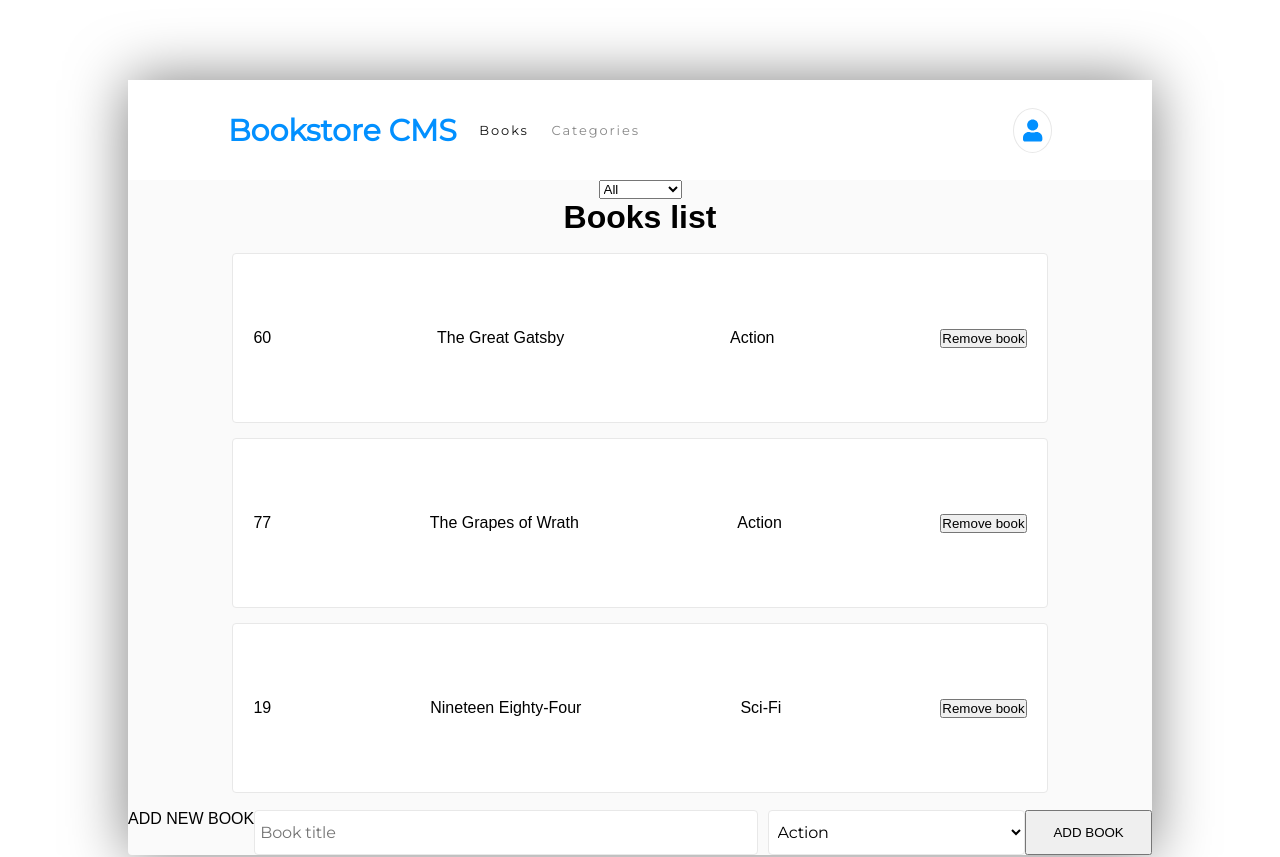
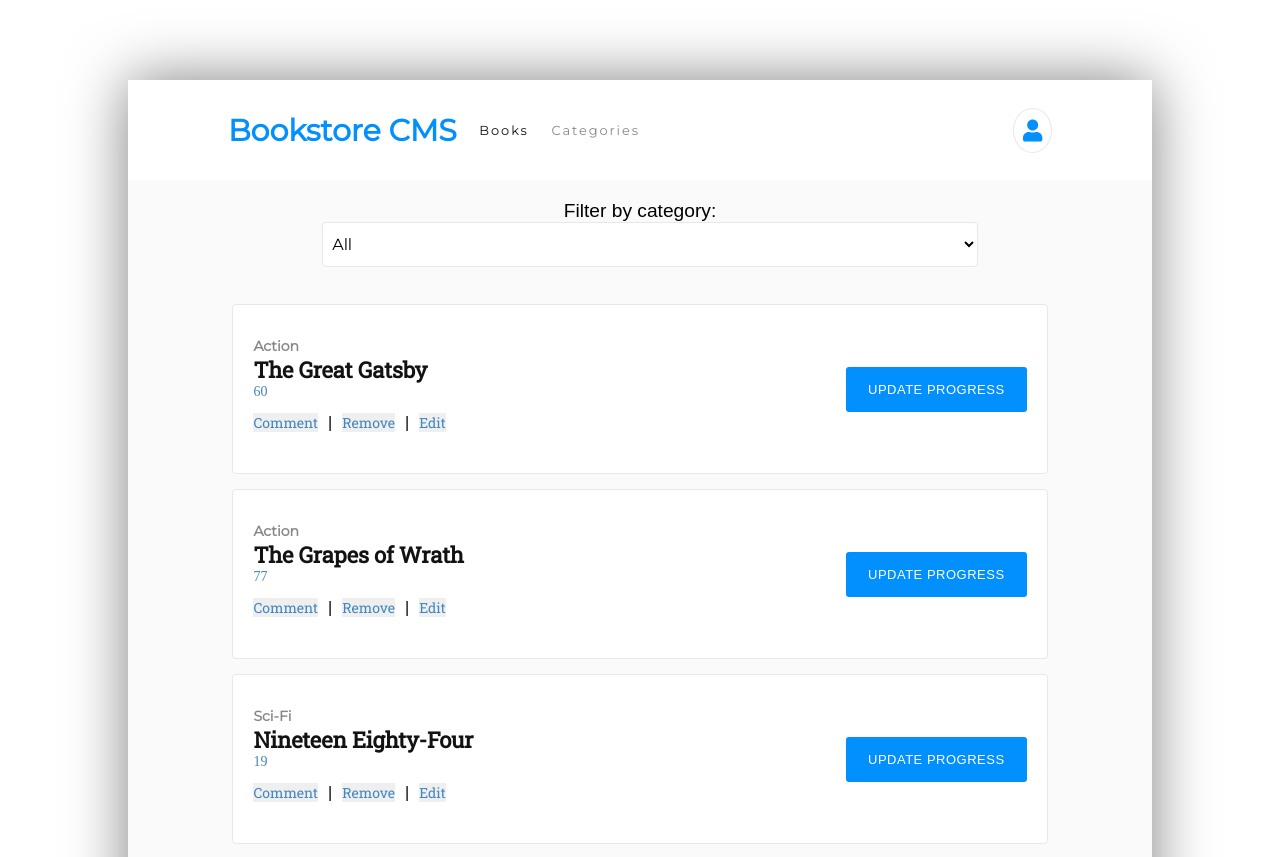
Before and after one commit to kvnlay/magic-bookstore, a React (Create React App) app: page / in a window 1280 px wide. Shown: the top 857 px of the page. Built offline with nearby package versions, Linux system fonts and the light colour scheme.

Commit message:
Styled components

```diff
--- a/src/components/Book.js
+++ b/src/components/Book.js
@@ -9,16 +9,41 @@ const Book = (props) => {
   } = props;
   return (
     <tr className="book">
-      <td>{id}</td>
-      <td>{title}</td>
-      <td>{category}</td>
-      <td>
-        <button
-          className="remove"
-          type="button"
-          onClick={() => { removeBook(id); }}
-        >
-          Remove book
+      <td className="details">
+        <p className="category">
+          {category}
+        </p>
+        <h3 className="title">
+          {title}
+        </h3>
+        <p className="id">
+          {id}
+        </p>
+        <div className="btn-row">
+          <button type="button">
+            Comment
+          </button>
+          |
+          <button
+            className="remove"
+            type="button"
+            onClick={() => { removeBook(id); }}
+          >
+            Remove
+          </button>
+          |
+          <button type="button">
+            Edit
+          </button>
+        </div>
+      </td>
+      <td className="progress">
+        <div className="progress-circle"></div>
+        <div className="progress-percentage"></div>
+      </td>
+      <td className="update">
+        <button type="button" className="update-button">
+          UPDATE PROGRESS
         </button>
       </td>
     </tr>
--- a/src/components/BooksForm.js
+++ b/src/components/BooksForm.js
@@ -35,8 +35,9 @@ class BooksForm extends React.Component {
   render() {
     const { title, category } = this.state;
     return (
+      <div className="add-form">
+        <h3>ADD NEW BOOK</h3>
         <form>
-        ADD NEW BOOK
           <br />
           <input name="title" value={title} placeholder="Book title" onChange={this.handleChange} />
 
@@ -46,8 +47,9 @@ class BooksForm extends React.Component {
           }
           </select>
 
-        <button type="submit" onClick={this.handleSubmit}>ADD BOOK</button>
+          <button type="submit" onClick={this.handleSubmit} className="update-button">ADD BOOK</button>
         </form>
+      </div>
     );
   }
 }
--- a/src/components/BooksList.js
+++ b/src/components/BooksList.js
@@ -15,7 +15,6 @@ const mapStateToProps = (state) => ({
 const BooksList = ({ books, deleteBook, handleFilterChange }) => (
   <div>
     <CategoryFilter handleFilterChange={handleFilterChange} />
-    <h1>Books list</h1>
     <table className="book-table">
       <tbody>
         {books.map(({ id, title, category }) => (
--- a/src/components/CategoryFilter.js
+++ b/src/components/CategoryFilter.js
@@ -1,15 +1,21 @@
 import React from 'react';
 import PropTypes from 'prop-types';
 import bookCategories from '../bookCategories';
+import './App.css';
 
 export default function CategoryFilter({ handleFilterChange }) {
   return (
-    <div>
-      <select name="category" onChange={(e) => handleFilterChange(e.target.value)}>
-        {
-          ['All', ...bookCategories].map((c) => (<option key={c}>{c}</option>))
-        }
-      </select>
+    <div className="category-filter">
+      <label htmlFor="filter">
+        {' '}
+        Filter by category:
+        {' '}
+        <select name="category" id="filter" onChange={(e) => handleFilterChange(e.target.value)}>
+          {
+            ['All', ...bookCategories].map((c) => (<option key={c}>{c}</option>))
+          }
+        </select>
+      </label>
     </div>
   );
 }
```
Lines whose indentation alone changed are shown as unchanged.
